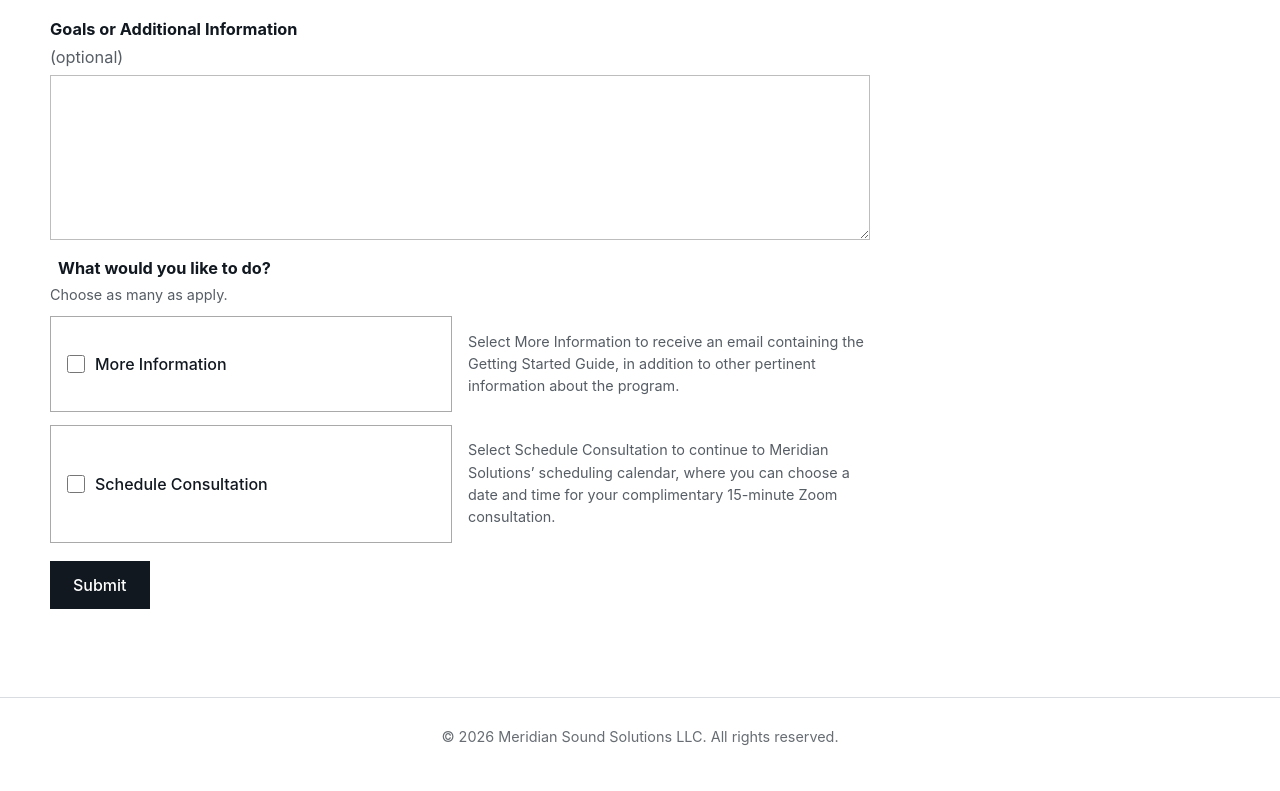
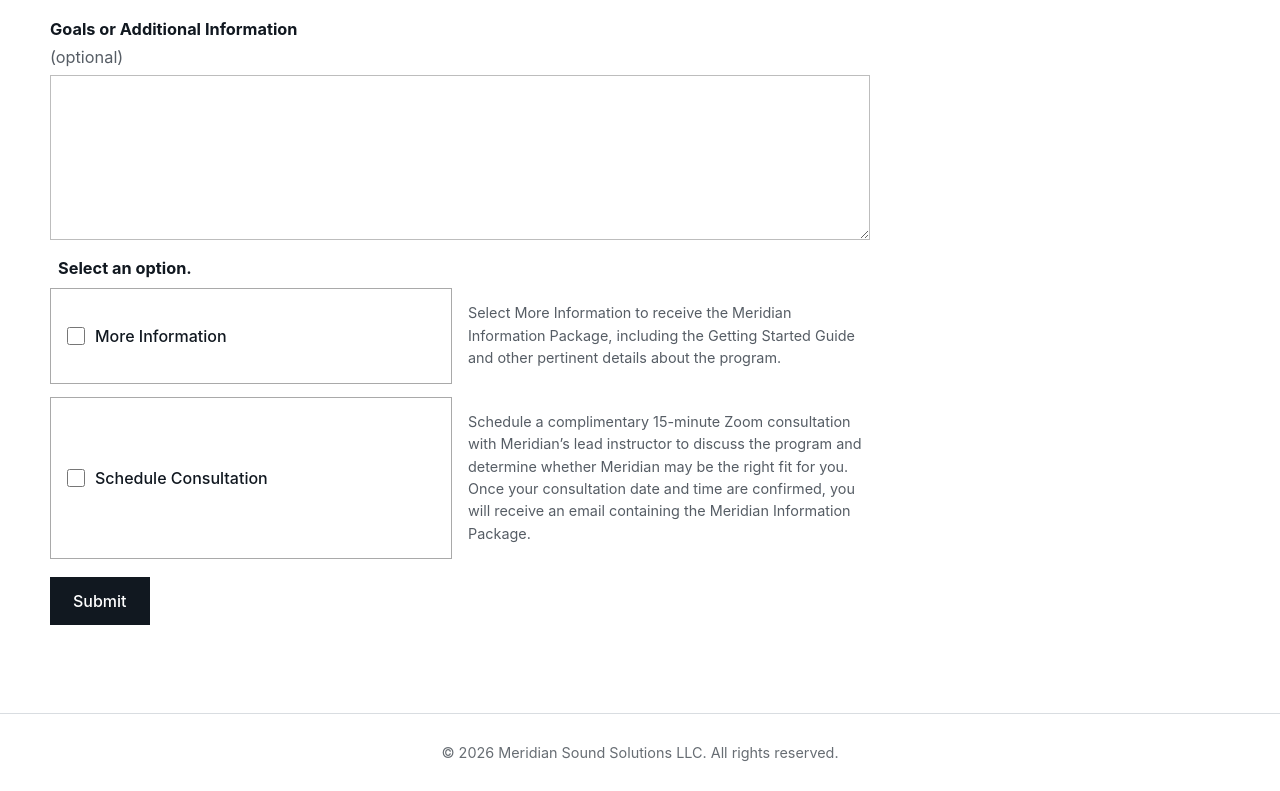
Before and after one commit to meridiansoundsolutionsllc-droid/Group-Chat-, a plain HTML site: page getting-started.html in a window 1280 px wide. Shown: the part 714-1505 px from the top of the page. Drawn offline with Linux system fonts and the light colour scheme.

Commit message:
Update Contact option wording

```diff
--- a/getting-started.html
+++ b/getting-started.html
@@ -29,7 +29,7 @@
 </fieldset>
 <div class="field full"><label for="goals">Goals or Additional Information <span class="qualifier">(optional)</span></label><textarea id="goals" name="goals"></textarea></div>
 </div>
-<fieldset class="interest-fieldset request-type-fieldset"><legend class="legend">What would you like to do?</legend><p class="form-note selection-qualifier">Choose as many as apply.</p><div class="interest-options request-type-options"><label class="interest-card"><input name="request_type" type="checkbox" value="more_information"/><span>More Information</span></label><p class="form-note">Select More Information to receive an email containing the Getting Started Guide, in addition to other pertinent information about the program.</p><label class="interest-card"><input name="request_type" type="checkbox" value="schedule_consultation"/><span>Schedule Consultation</span></label><p class="form-note">Select Schedule Consultation to continue to Meridian Solutions’ scheduling calendar, where you can choose a date and time for your complimentary 15-minute Zoom consultation.</p></div></fieldset><div class="form-actions"><button class="btn" type="submit">Submit</button></div></form></section></main><footer>© 2026 Meridian Sound Solutions LLC. All rights reserved.</footer><script>
+<fieldset class="interest-fieldset request-type-fieldset"><legend class="legend">Select an option.</legend><div class="interest-options request-type-options"><label class="interest-card"><input name="request_type" type="checkbox" value="more_information"/><span>More Information</span></label><p class="form-note">Select More Information to receive the Meridian Information Package, including the Getting Started Guide and other pertinent details about the program.</p><label class="interest-card"><input name="request_type" type="checkbox" value="schedule_consultation"/><span>Schedule Consultation</span></label><p class="form-note">Schedule a complimentary 15-minute Zoom consultation with Meridian’s lead instructor to discuss the program and determine whether Meridian may be the right fit for you. Once your consultation date and time are confirmed, you will receive an email containing the Meridian Information Package.</p></div></fieldset><div class="form-actions"><button class="btn" type="submit">Submit</button></div></form></section></main><footer>© 2026 Meridian Sound Solutions LLC. All rights reserved.</footer><script>
 document.addEventListener('DOMContentLoaded', () => {
   const form = document.getElementById('consultation-form');
   const params = new URLSearchParams(window.location.search);
```
